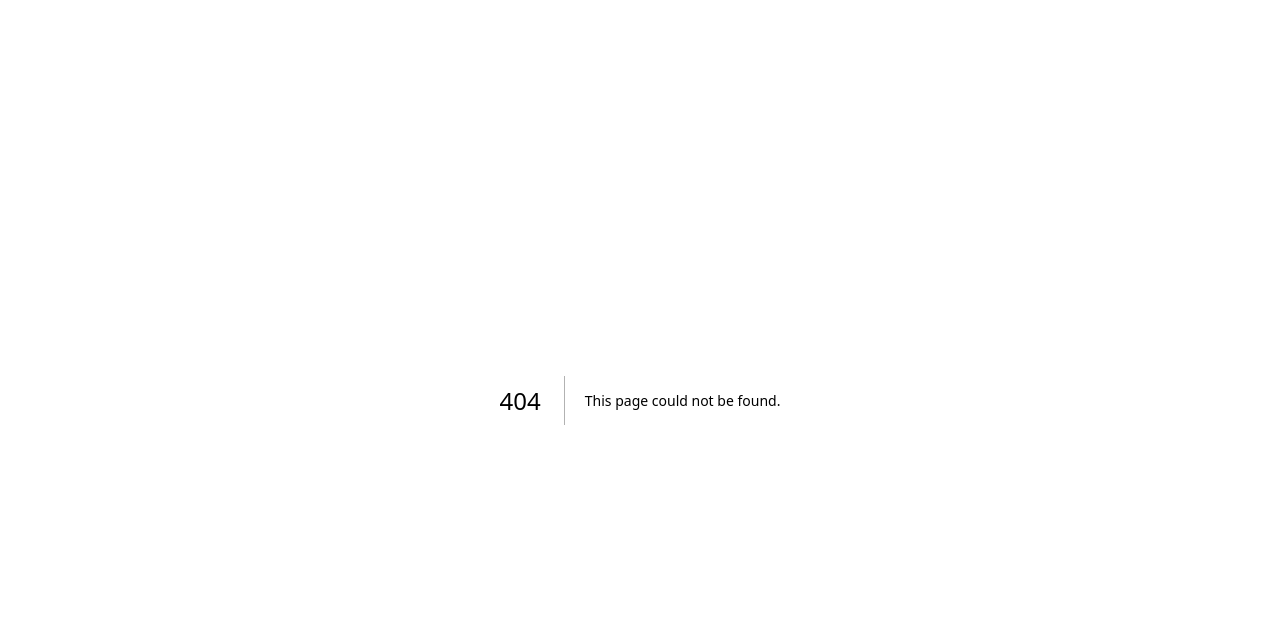
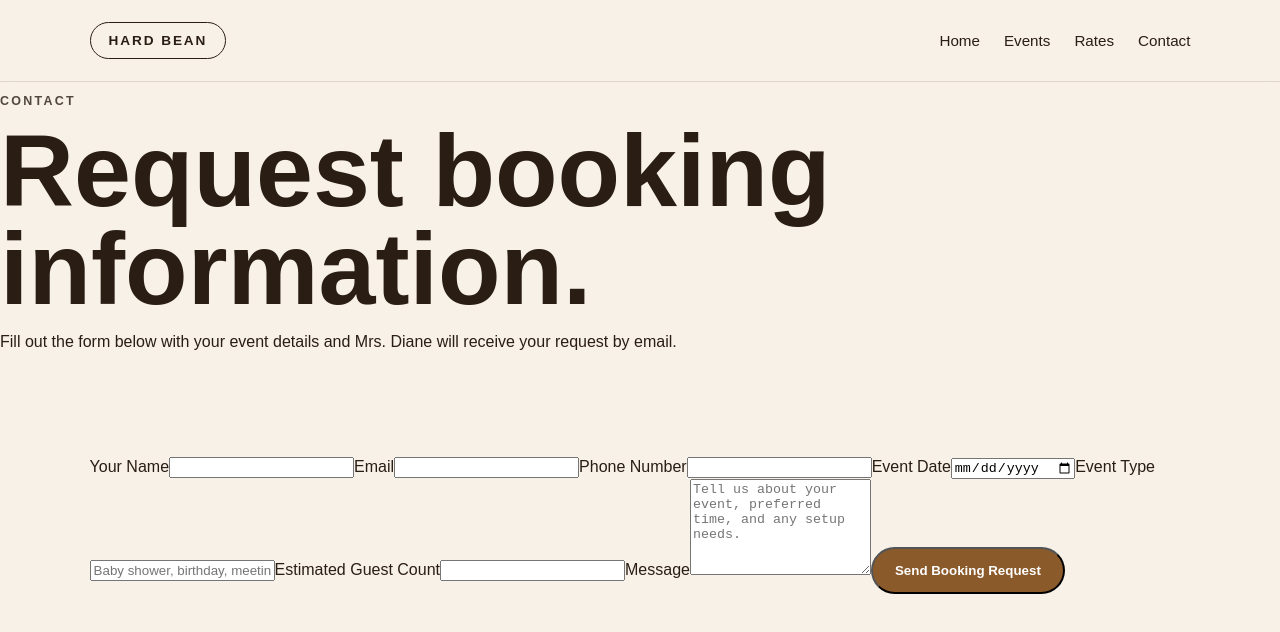
Before and after one commit to anastasis-elite/hardbean-events, a Next.js app: page /contact in a window 1280 px wide. Before the commit this address had no page. Shown: the top 632 px of the page. Built offline with nearby package versions, Linux system fonts and the light colour scheme.

Commit message:
Create page.tsx

```diff
--- /dev/null
+++ b/app/contact/page.tsx
@@ -0,0 +1,82 @@
+export default function ContactPage() {
+  return (
+    <main>
+      <nav className="nav">
+        <div className="logoOval">HARD BEAN</div>
+        <div className="navLinks">
+          <a href="/">Home</a>
+          <a href="/events">Events</a>
+          <a href="/rates">Rates</a>
+          <a href="/contact">Contact</a>
+        </div>
+      </nav>
+
+      <section className="pageHero">
+        <p className="eyebrow">Contact</p>
+        <h1>Request booking information.</h1>
+        <p>
+          Fill out the form below with your event details and Mrs. Diane will
+          receive your request by email.
+        </p>
+      </section>
+
+      <section className="section">
+        <form
+          className="contactForm"
+          action="YOUR_N8N_WEBHOOK_URL_HERE"
+          method="POST"
+        >
+          <input type="hidden" name="source" value="Hard Bean Event Center Website" />
+
+          <label>
+            Your Name
+            <input name="name" type="text" required />
+          </label>
+
+          <label>
+            Email
+            <input name="email" type="email" required />
+          </label>
+
+          <label>
+            Phone Number
+            <input name="phone" type="tel" />
+          </label>
+
+          <label>
+            Event Date
+            <input name="eventDate" type="date" />
+          </label>
+
+          <label>
+            Event Type
+            <input
+              name="eventType"
+              type="text"
+              placeholder="Baby shower, birthday, meeting, etc."
+            />
+          </label>
+
+          <label>
+            Estimated Guest Count
+            <input name="guestCount" type="number" min="1" />
+          </label>
+
+          <label>
+            Message
+            <textarea
+              name="message"
+              rows={6}
+              placeholder="Tell us about your event, preferred time, and any setup needs."
+              required
+            />
+          </label>
+
+          <button type="submit" className="primaryButton">
+            Send Booking Request
+          </button>
+        </form>
+      </section>
+    </main>
+  );
+}
```
